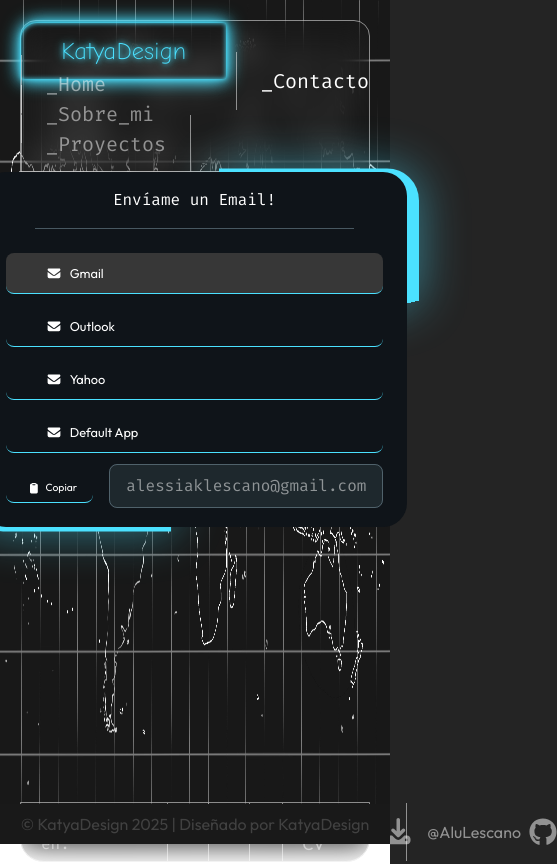
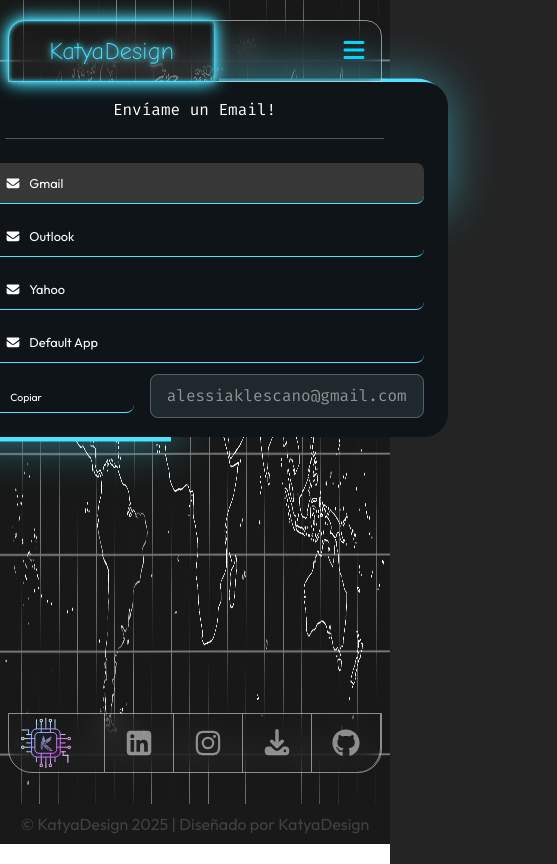
Before and after one commit to AluLescano/web-portfolio, a Next.js app: page /contact in a window 390 px wide. Shown: the whole page, 557 px wide, since content can reach past the window. Built offline with nearby package versions, Linux system fonts and the light colour scheme.

Commit message:
Navbar Working for Mobile

```diff
--- a/app/config/projectsConfig.tsx
+++ b/app/config/projectsConfig.tsx
@@ -33,7 +33,7 @@
     title: "psico-zephyr",
     thumbnail: psicoZephyr,
     alt: "psico-zephyr website",
-    description: <p>Servicios de terapia y bienestar mental.</p>,
+    description: <p>Servicios de terapia y bienestar mental. <br/> Sesiones Online, Santiago de Chile</p>,
     disabled: true,
     href: "/works",
     category: "paginas_favoritas",
@@ -61,6 +61,7 @@
         y hagámoslo realidad.
       </p>
     ),
+    button: "contacto",
     href: "/contact",
     category: "paginas_favoritas",
     icon: faStar,
--- a/app/layout.tsx
+++ b/app/layout.tsx
@@ -1,6 +1,7 @@
 "use client"
 
 // CLIENT DEPENDENCIES
+import { useState } from "react"
 import { usePathname } from "next/navigation"
 
 // COMPONENTS
@@ -10,7 +11,7 @@
 import Image, { StaticImageData } from "next/image"
 
 // ASSETS
-import { outfit, fira } from "@/ui/fonts"
+import { outfit } from "@/ui/fonts"
 import home from "@/assets/img/background/background-home.webp"
 import about from "@/assets/img/background/background-aboutme.webp"
 import works from "@/assets/img/background/background-works.webp"
@@ -31,13 +32,12 @@
   children: React.ReactNode
 }>) {
   const pathname = usePathname()
-  // 1. Get all the base paths from bgImages
+  const [mobileMenuOpen, setMobileMenuOpen] = useState(false)
+
+  // Get matching background image
   const basePaths = Object.keys(bgImages)
-  // 2. Sort them by length, descending (e.g., ["/contact", "/about", "/works", "/"])
   basePaths.sort((a, b) => b.length - a.length)
-  // 3. Find the first (longest) base path that the current pathname starts with
   const matchingPath = basePaths.find((path) => pathname.startsWith(path))
-  // 4. Use the matching path to get the image, or default to home
   const bgImage = (
     matchingPath ? bgImages[matchingPath] : home
   ) as StaticImageData
@@ -49,13 +49,18 @@
         <Image
           src={bgImage}
           fill
+          priority
           className="hidden md:block"
-          alt="Screenshots of the dashboard project showing desktop version"
+          alt="katyadesign backgrounds"
         />
-        <Navbar />
-        {children}
-        <Socials />
-        <Footer webname="KatyaDesign" />
+        <Navbar onMenuToggle={setMobileMenuOpen} />
+        <div>
+          <div className={mobileMenuOpen ? "hidden lg:block" : ""}>
+            {children}
+          </div>
+          <Socials />
+          <Footer webname="KatyaDesign" />
+        </div>
       </body>
     </html>
   )
--- a/app/ui/Bars/Navbar/navbar.module.scss
+++ b/app/ui/Bars/Navbar/navbar.module.scss
@@ -1,4 +1,4 @@
-@use "../../../assets/scss/variables";
+@use "../../../assets/scss/variables" as vars;
 
 .navWrapper {
   display: flex;
@@ -7,32 +7,34 @@
 
   background-color: transparent;
   backdrop-filter: blur(15px);
-  border: 0.1rem solid variables.$soft-gray;
+  border: 0.1rem solid vars.$soft-gray;
   border-radius: 1rem 1rem 0 0;
   margin: 1.25rem;
   margin-bottom: 0;
   padding: 0.75rem 0;
+  position: relative;
+  z-index: 1000;
 }
 
 .siteLogo {
   width: fit-content;
-  padding: 0.9rem 2.5rem;
+  padding: 1rem 2.5rem;
   background-color: transparent;
 
   border-top-left-radius: 1rem;
 
   box-shadow:
-    0 0 5px variables.$neon-blue-50,
-    0 0 15px variables.$neon-blue-50,
-    0 0 20px variables.$neon-blue-50,
-    inset 0 0 5px variables.$neon-blue-50;
+    0 0 5px vars.$neon-blue-50,
+    0 0 15px vars.$neon-blue-50,
+    0 0 20px vars.$neon-blue-50,
+    inset 0 0 5px vars.$neon-blue-50;
 
   text-shadow:
-    0 0 5px variables.$neon-blue-50,
-    0 0 10px variables.$neon-blue-50;
+    0 0 5px vars.$neon-blue-50,
+    0 0 10px vars.$neon-blue-50;
 
   text-decoration: none;
-  color: variables.$neon-blue-50;
+  color: vars.$neon-blue-50;
   font-size: 1.5rem;
   font-weight: 500;
 
@@ -40,8 +42,8 @@
   animation: ease-in-out 0.6s 1 forwards;
 
   &:hover {
-    color: variables.$bg-dark;
-    background-color: variables.$neon-blue-50;
+    color: vars.$bg-dark;
+    background-color: vars.$neon-blue-50;
 
     border-radius: 15rem;
 
@@ -67,8 +69,8 @@
 
   text-decoration: none;
   font-size: 1.25rem;
-  color: variables.$soft-gray;
-  border-left: 0.1rem solid variables.$soft-gray;
+  color: vars.$soft-gray;
+  border-left: 0.1rem solid vars.$soft-gray;
 
   transition: color 0.2s ease-in-out;
 
@@ -79,7 +81,7 @@
     left: 0;
     right: 0;
     bottom: 7px;
-    background-color: variables.$white;
+    background-color: vars.$white;
 
     -webkit-transform: scaleX(0);
     transform: scaleX(0);
@@ -89,7 +91,7 @@
   }
 
   &:hover {
-    color: variables.$white;
+    color: vars.$white;
     &::after {
       -webkit-transform: scaleX(0.75);
       transform: scaleX(0.75);
@@ -97,7 +99,7 @@
   }
 
   &:last-child {
-    border-right: 0.1rem solid variables.$soft-gray;
+    border-right: 0.1rem solid vars.$soft-gray;
   }
 }
 
@@ -106,9 +108,95 @@
 }
 
 .navLinkActive {
-  color: variables.$white;
+  color: vars.$white;
 
   &::after {
-    background-color: variables.$neon-blue-100;
+    background-color: vars.$neon-blue-100;
   }
 }
+
+// ===== RESPONSIVE ADJUSTMENTS =====
+@media (max-width: 1024px) {
+  .navWrapper {
+    margin: 1.25rem 0.5rem 0;
+  }
+  .navMenu {
+    padding: 0 1rem;
+    font-size: 2rem;
+    color: vars.$cyan;
+    cursor: pointer;
+    transition: color 0.2s ease-in-out;
+    z-index: 1001;
+    position: relative;
+
+    @media (max-width: 640px) {
+      font-size: 1.5rem;
+      padding: 0 0.75rem;
+    }
+
+    &:hover {
+      color: vars.$white;
+    }
+  }
+
+  // ===== MOBILE MENU MODAL =====
+  .mobileMenuModal {
+    display: none;
+    position: relative;
+    min-height: 75vh;
+    left: 0;
+    right: 0;
+    margin: 0 0.5rem;
+    backdrop-filter: blur(25px);
+    border: 0.1rem solid vars.$soft-gray;
+    border-top: none;
+    border-bottom: none;
+    z-index: 1001;
+    max-height: 0;
+    transition:
+      max-height 0.4s ease-in-out,
+      opacity 0.3s ease-in-out;
+
+    p {
+      margin: 1rem 0 0.5rem;
+      color: vars.$soft-gray;
+      font-size: "0.875rem";
+    }
+  }
+
+  .mobileMenuModalOpen {
+    display: block;
+    max-height: 600px;
+  }
+
+  .mobileMenuContent {
+    padding: 1.5rem;
+    display: flex;
+    flex-direction: column;
+    gap: 0.5rem;
+  }
+
+  .mobileNavLink {
+    display: block;
+    padding: 1rem;
+    color: vars.$soft-gray;
+    text-decoration: none;
+    font-size: 1.125rem;
+    border: 0.1rem solid vars.$soft-gray;
+    border-radius: 0.5rem;
+    transition: all 0.2s ease-in-out;
+
+    &:hover {
+      color: vars.$white;
+      background-color: rgba(255, 255, 255, 0.05);
+      border-color: vars.$white;
+    }
+  }
+
+  .mobileNavLinkActive {
+    color: vars.$white;
+    background-color: rgba(255, 255, 255, 0.1);
+    border-color: vars.$neon-blue-100;
+    box-shadow: 0 0 10px rgba(vars.$neon-blue-100, 0.3);
+  }
+}
--- a/app/ui/Bars/Navbar/navbar.tsx
+++ b/app/ui/Bars/Navbar/navbar.tsx
@@ -1,4 +1,7 @@
 "use client"
+
+// CLIENT DEPENDENCIES
+import { useState } from "react"
 
 // DEPENDENCIES
 import Link from "next/link"
@@ -7,8 +10,12 @@
 // UTILS
 import { usePathname } from "next/navigation"
 
+// COMPONENT
+import { FontAwesomeIcon } from "@fortawesome/react-fontawesome"
+
 // ASSETS
 import { comicNeue, fira } from "@/ui/fonts"
+import { faBars, faXmark } from "@fortawesome/free-solid-svg-icons"
 
 import styles from "@/ui/Bars/Navbar/navbar.module.scss"
 
@@ -20,19 +27,51 @@
 
 const contact = { name: "_Contacto", href: "/contact" }
 
-export default function NavLinks() {
-  const { navWrapper, siteLogo, navLink, navLinkActive, contactLink } = styles
+const mobileLinks = [...navLinks, contact]
+
+const {
+  navWrapper,
+  siteLogo,
+  navMenu,
+  navLink,
+  navLinkActive,
+  contactLink,
+  mobileMenuModal,
+  mobileMenuModalOpen,
+  mobileMenuContent,
+  mobileNavLink,
+  mobileNavLinkActive,
+} = styles
+
+const LogoContainer = () => {
+  return (
+    <Link href="/" className={`${comicNeue.className} ${siteLogo}`}>
+      KatyaDesign
+    </Link>
+  )
+}
+
+interface NavLinksProps {
+  onMenuToggle?: (isOpen: boolean) => void
+}
+
+export default function NavLinks({ onMenuToggle }: NavLinksProps) {
   const pathname = usePathname()
+  const [openNav, setOpenNav] = useState<boolean>(false)
+
+  const handleMenuToggle = (value: boolean) => {
+    setOpenNav(value)
+    onMenuToggle?.(value)
+  }
+
+
 
   return (
     <>
       <nav className={navWrapper}>
-        <div>
-          <Link href="/" className={`${comicNeue.className} ${siteLogo}`}>
-            KatyaDesign
-          </Link>
+        <div className="hidden lg:block">
+          <LogoContainer />
           {navLinks.map((link) => {
-
             let isActive = false
             if (link.href === "/") {
               isActive = pathname === "/"
@@ -53,17 +92,56 @@
             )
           })}
         </div>
-        <div>
+        <div className="hidden lg:block">
           <Link
             href={contact.href}
             className={clsx(fira.className, navLink, contactLink, {
-              [navLinkActive]: pathname.startsWith(contact.href)
+              [navLinkActive]: pathname.startsWith(contact.href),
             })}
           >
             {contact.name}
           </Link>
         </div>
+        <div className="block lg:hidden">
+          <LogoContainer />
+        </div>
+        <div className="block lg:hidden">
+          <FontAwesomeIcon
+            className={navMenu}
+            icon={openNav ? faXmark : faBars}
+            onClick={() => handleMenuToggle(!openNav)}
+          />
+        </div>
       </nav>
+
+      {/* Mobile Menu Modal */}
+      <div className={clsx(mobileMenuModal, { [mobileMenuModalOpen]: openNav })}>
+        <div className={mobileMenuContent}>
+          <p className={`${fira.className}`}>
+            # navigate:
+          </p>
+          {mobileLinks.map((link) => {
+            let isActive = false
+            if (link.href === "/") {
+              isActive = pathname === "/"
+            } else {
+              isActive = pathname.startsWith(link.href)
+            }
+
+            return (
+              <Link
+                key={link.name}
+                href={link.href}
+                className={clsx(fira.className, mobileNavLink, {
+                  [mobileNavLinkActive]: isActive,
+                })}
+              >
+                {link.name}
+              </Link>
+            )
+          })}
+        </div>
+      </div>
     </>
   )
 }
--- a/app/ui/Bars/Socialbar/socials.module.scss
+++ b/app/ui/Bars/Socialbar/socials.module.scss
@@ -103,3 +103,40 @@
   color: variables.$soft-gray;
   transition: color 0.2s ease-in-out;
 }
+
+.mobileSocials {
+  display: none;
+}
+
+@media (max-width:1024px){
+  .socialWrapper{
+    margin: 0 0.5rem;
+  }
+
+}
+
+@media (max-width: 767px) {
+  .left,
+  .right {
+    display: none;
+  }
+
+  .socialWrapper {
+    margin: 0 0.5rem;
+    .mobileSocials {
+      width: 100%;
+      display: flex;
+      justify-content: space-between;
+      margin: 0 0rem;
+
+      .logoClass {
+        margin: 0 0.75rem;
+      }
+
+      div {
+        display: flex;
+        border-left: 1px solid variables.$soft-gray;
+      }
+    }
+  }
+}
--- a/app/ui/Bars/Socialbar/socials.tsx
+++ b/app/ui/Bars/Socialbar/socials.tsx
@@ -31,11 +31,34 @@
   },
 ]
 
-const centerLogo = {
-  image: logo,
-}
+const rightSocialLinks = [
+  {
+    name: "Descargar CV",
+    href: "CV-LescanoAlessia.pdf",
+    icon: faDownload,
+    pdf: true,
+  },
+  {
+    name: "@AluLescano",
+    href: "https://github.com/AluLescano",
+    icon: faGithub,
+    className: "github-color",
+  },
+]
 
-const rightSocialLinks = [
+const mobileSocialLinks = [
+  {
+    name: "LinkedIn",
+    href: "https://www.linkedin.com/in/lescanoalessia/",
+    icon: faSquareLinkedin,
+    className: "linkedin-color",
+  },
+  {
+    name: "Instagram",
+    href: "https://www.facebook.com/profile.php?id=100095448946002&locale=es_LA",
+    icon: faInstagram,
+    className: "instagram-color",
+  },
   {
     name: "Descargar CV",
     href: "CV-LescanoAlessia.pdf",
@@ -52,6 +75,8 @@
 
 export default function Socials() {
   const {
+    findme,
+    logoClass,
     socialWrapper,
     socialGroup,
     socialItem,
@@ -61,13 +86,14 @@
     websiteLogo,
     left,
     right,
+    mobileSocials,
   } = styles
 
   return (
     <>
       <div className={socialWrapper}>
         <div className={`${socialGroup} ${left}`}>
-          <p className={`${fira.className} ${socialItem} ${label}`}>
+          <p className={`${fira.className} ${socialItem} ${label} ${findme}`}>
             Encuentrame en:
           </p>
 
@@ -84,7 +110,7 @@
           ))}
         </div>
 
-        <div className={websiteLogo}>
+        <div className={`${websiteLogo} hidden md:block`}>
           <Image src={logo} alt="KatyaDesign Logo" height={50} priority />
         </div>
 
@@ -98,7 +124,8 @@
                 target="_blank"
                 rel="noopener noreferrer"
               >
-                {linkItem.name}
+                <span className="hidden md:block">{linkItem.name}</span>
+                <span className="block md:hidden">CV</span>
                 <FontAwesomeIcon className={socialIcon} icon={linkItem.icon} />
               </a>
             ) : (
@@ -109,12 +136,36 @@
                 target="_blank"
                 rel="noopener noreferrer"
               >
-                {linkItem.name}
+                <span className="hidden md:block">{linkItem.name}</span>
                 <FontAwesomeIcon className={socialIcon} icon={linkItem.icon} />
               </Link>
             )
           )}
         </div>
+
+        <div className={`${socialGroup} ${mobileSocials}`}>
+          <Image
+            className={logoClass}
+            src={logo}
+            alt="KatyaDesign Logo"
+            width={50}
+            height={50}
+            priority
+          />
+          <div>
+            {mobileSocialLinks.map((linkItem) => (
+            <Link
+              key={linkItem.name}
+              href={linkItem.href}
+              className={`${socialItem} ${link} ${styles[linkItem.className!]}`}
+              target="_blank"
+              rel="noopener noreferrer"
+            >
+              <FontAwesomeIcon className={socialIcon} icon={linkItem.icon} />
+            </Link>
+          ))}
+          </div>
+        </div>
       </div>
     </>
   )
--- a/app/ui/Mailto/mailto.module.scss
+++ b/app/ui/Mailto/mailto.module.scss
@@ -7,7 +7,7 @@
 }
 
 .modalContainer {
-  max-width: 60vh;
+  min-width: 60vh;
   width: fit-content;
   height: fit-content;
   display: flex;
--- a/app/ui/section.module.scss
+++ b/app/ui/section.module.scss
@@ -11,10 +11,28 @@
   border: 0.1rem solid vars.$soft-gray;
   margin: 0 1.25rem;
   margin-top: -0.1rem;
+
+  .siteLogo {
+    font-size: x-large;
+    margin-top: 10rem;
+    margin-left: 13rem;
+  }
 }
 
-.siteLogo {
-  font-size: x-large;
-  margin-top: 10rem;
-  margin-left: 13rem;
+@media (max-width: 768px) {
+  .section {
+    display: flex;
+    justify-content: left;
+    align-items: top;
+    margin: 0 0.5rem;
+    .siteLogo {
+      margin: 10rem;
+    }
+  }
 }
+
+@media (max-width: 741px) {
+  .siteLogo {
+    margin: 10rem 2rem !important;
+  }
+}
```
Also changed, not shown: app/page.tsx (+10 -9 lines), app/ui/Button/button.module.scss (+0 -42 lines), app/assets/img/website-thumbnails/thumbnail-blank.jpg (added).
